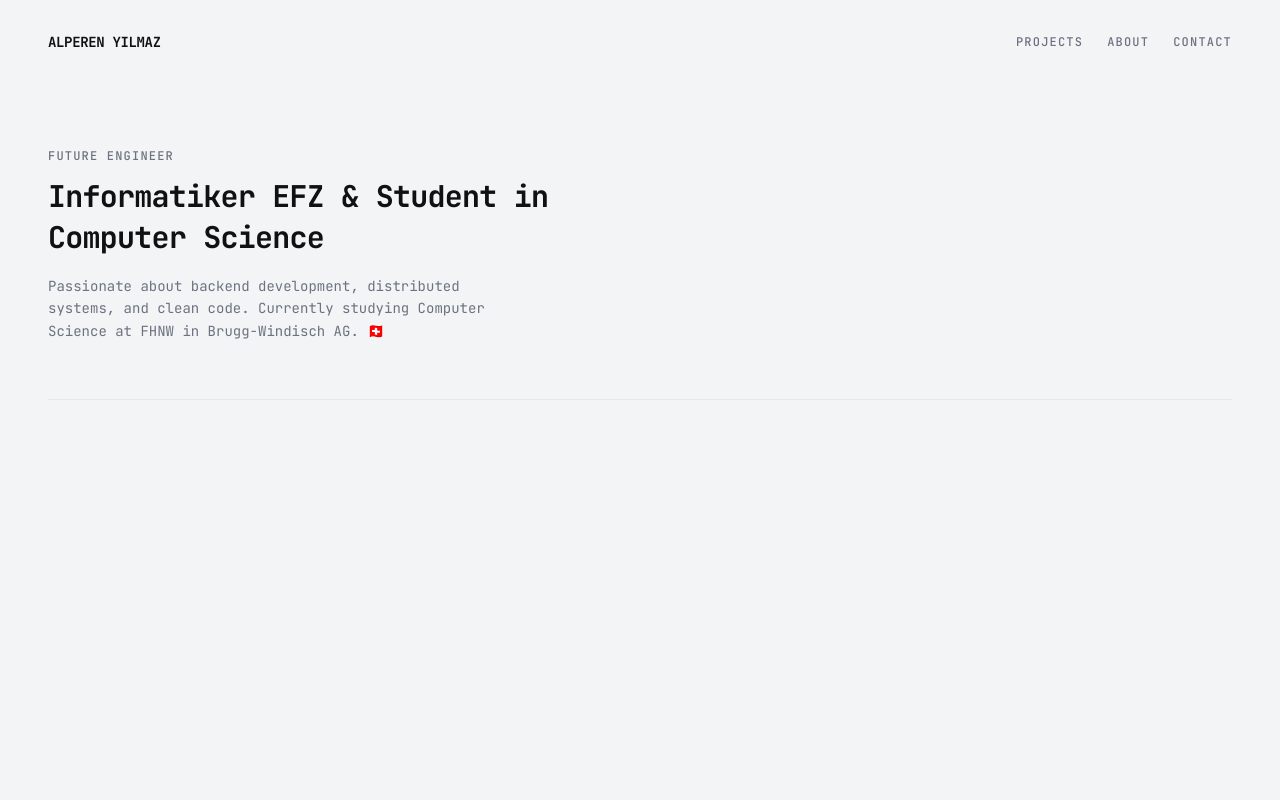
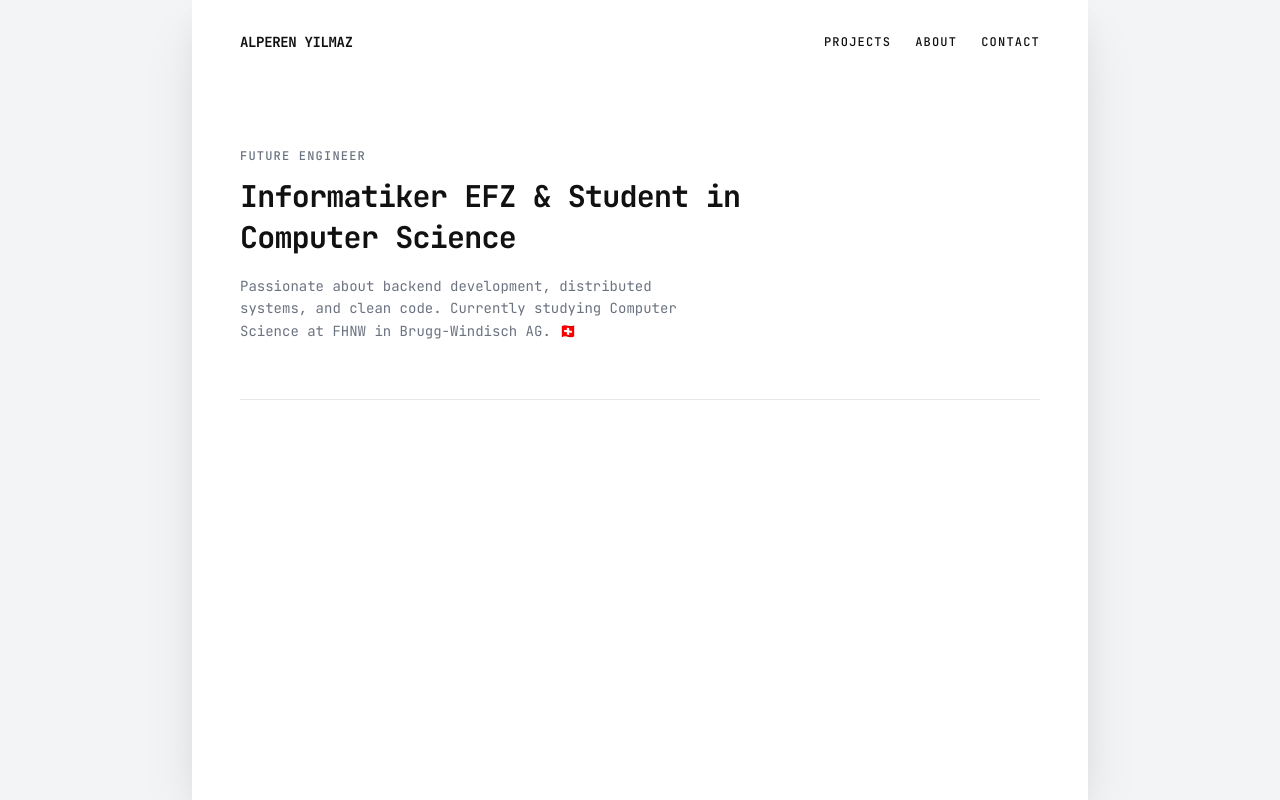
Before and after one commit to alperencodes/alperencodes.github.io, a Next.js app: page / in a window 1280 px wide. Built offline with nearby package versions, Linux system fonts and the light colour scheme.

Commit message:
feat: enhance global styles with selection, link, and project row hover effects

```diff
--- a/src/app/globals.css
+++ b/src/app/globals.css
@@ -47,3 +47,52 @@ body {
   font-size: 14px;
   line-height: 1.7;
 }
+
+::selection {
+  background: var(--color-ink);
+  color: var(--color-paper);
+}
+
+/* link defaults */
+a {
+  color: inherit;
+  text-decoration: none;
+  transition: color 0.15s ease, opacity 0.15s ease;
+}
+
+a:hover {
+  opacity: 0.65;
+}
+
+/* paper container */
+.paper {
+  max-width: 56rem;
+  /* max-w-4xl*/
+  min-height: 100vh;
+  margin-inline: auto;
+  background: var(--color-paper);
+  box-shadow: var(--shadow-paper);
+}
+
+/* project row hover */
+.project-row {
+  transition: background-color 0.15s ease;
+}
+
+.project-row:hover {
+  background-color: var(--color-bg);
+}
+
+/* tag chip */
+.tag {
+  display: inline-block;
+  padding: 0.1rem 0.5rem;
+  font-size: 0.7rem;
+  font-weight: 500;
+  letter-spacing: 0.04em;
+  text-transform: uppercase;
+  border: 1px solid var(--color-border);
+  border-radius: 2px;
+  color: var(--color-muted);
+  line-height: 1.5;
+}
```
